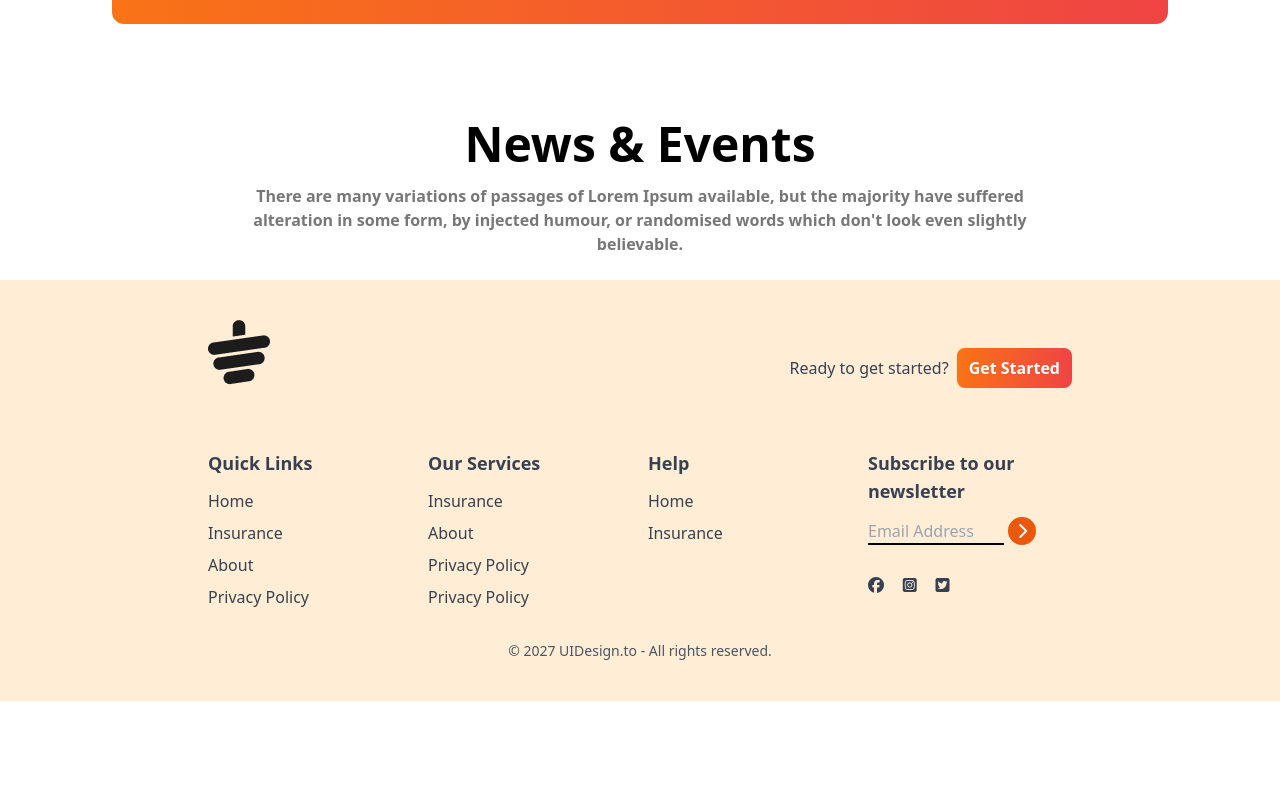
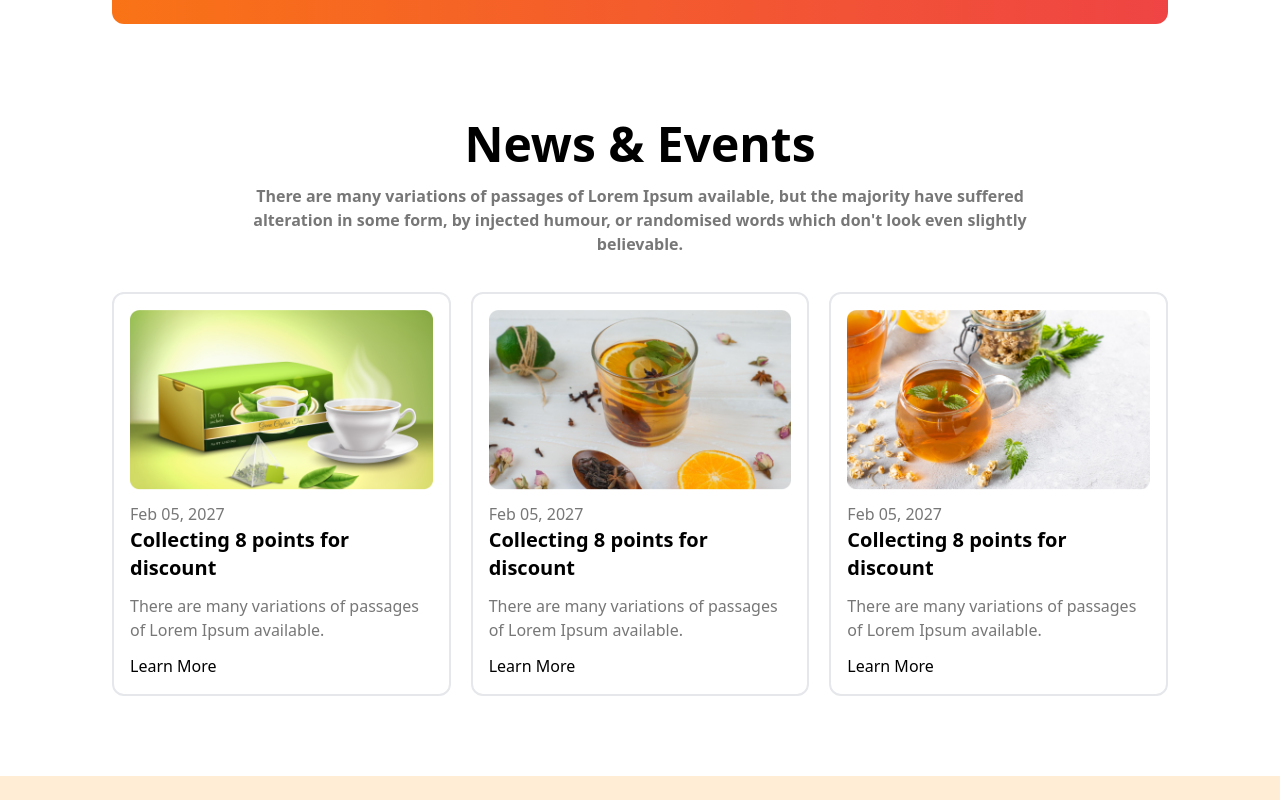
Before and after one commit to Md-ShohanurRahman/House-for-Tea-Lover, a plain HTML site: page index.html in a window 1280 px wide. Shown: the part 2420-3220 px from the top of the page. Before the commit the page ends 3121 px from the top, so only its background shows below. Drawn offline with nearby package versions, Linux system fonts and the light colour scheme.

Commit message:
add the style for the anther two card

```diff
--- a/index.html
+++ b/index.html
@@ -265,13 +265,76 @@
       </section>
 
       <!-- News Section -->
-       <section class="h-20 mb-20">
+       <section class=" mb-20">
         <h1 class="text-5xl font-bold text-center mb-4">
           News & Events
         </h1>
         <p class="text-[#777777]  font-semibold text-center w-3/4 mx-auto">
           There are many variations of passages of Lorem Ipsum available, but the majority have suffered alteration in some form, by injected humour, or randomised words which don't look even slightly believable.
         </p>
+
+
+        <div class=" mt-9">
+
+          <div class=" grid grid-cols-1 md:grid-cols-3 gap-5 ">
+
+
+            <div class="p-4 border-2 rounded-xl">
+              <img class="w-full" src="images/news-1.png" alt="">
+              <p class="text-[#777777] mt-3">
+                Feb 05, 2027
+              </p>
+
+              <h4 class="text-xl font-semibold">
+                Collecting 8 points for <br> discount
+              </h4>
+              <p class="text-[#777777] mt-3">
+                There are many variations of passages of Lorem Ipsum available.
+              </p>
+              <button class="mt-3">
+                Learn More
+              </button>
+            </div>
+
+            <div class="p-4 border-2 rounded-xl">
+              <img class="w-full" src="images/news-2.png" alt="">
+              <p class="text-[#777777] mt-3">
+                Feb 05, 2027
+              </p>
+
+              <h4 class="text-xl font-semibold">
+                Collecting 8 points for <br> discount
+              </h4>
+              <p class="text-[#777777] mt-3">
+                There are many variations of passages of Lorem Ipsum available.
+              </p>
+              <button class="mt-3">
+                Learn More
+              </button>
+            </div>
+
+
+            <div class="p-4 border-2 rounded-xl">
+              <img class="w-full" src="images/news-3.png" alt="">
+              <p class="text-[#777777] mt-3">
+                Feb 05, 2027
+              </p>
+
+              <h4 class="text-xl font-semibold">
+                Collecting 8 points for <br> discount
+              </h4>
+              <p class="text-[#777777] mt-3">
+                There are many variations of passages of Lorem Ipsum available.
+              </p>
+              <button class="mt-3">
+                Learn More
+              </button>
+            </div>
+
+
+
+          </div>
+        </div>
 
        </section>
 
```
